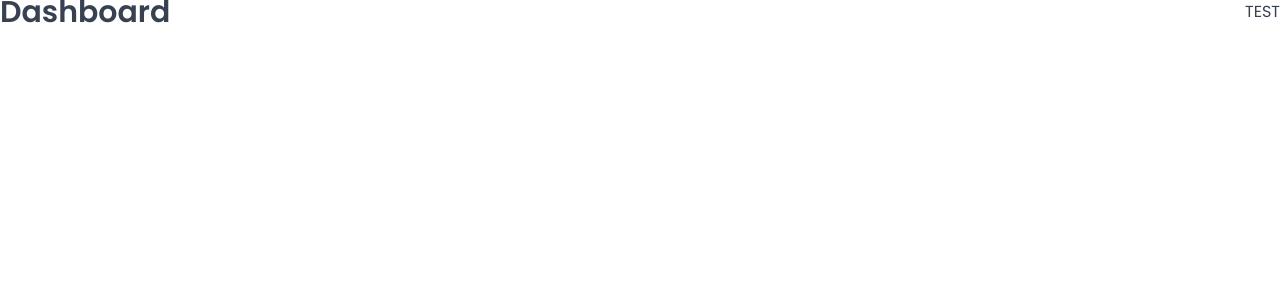
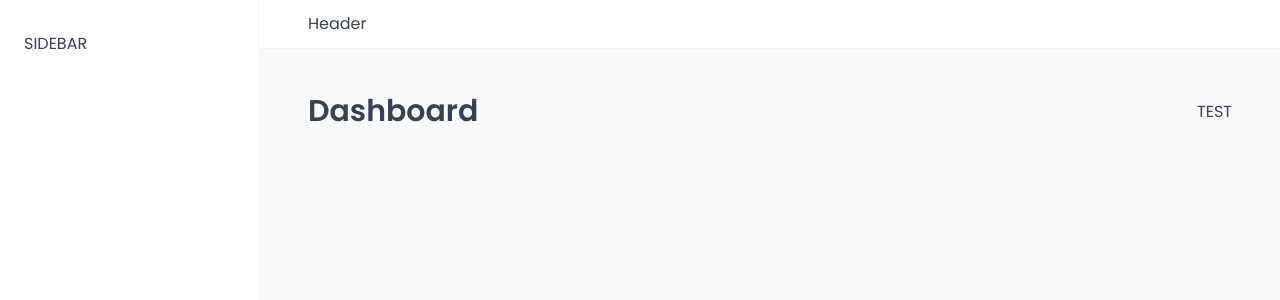
Before and after one commit to jonathanudeh/the-wild-oasis, a React (Vite) app: page /dashboard in a window 1280 px wide. Shown: the top 300 px of the page. Built offline with nearby package versions, Linux system fonts and the light colour scheme; a web font is replaced by a local one.

Commit message:
Working on the app layout

```diff
--- a/src/App.jsx
+++ b/src/App.jsx
@@ -8,6 +8,7 @@
 import Settings from "./pages/Settings";
 import Account from "./pages/Account";
 import GlobalStyles from "./styles/GlobalStyles";
+import AppLayout from "./ui/AppLayout";
 
 function App() {
   return (
@@ -15,6 +16,7 @@
       <GlobalStyles />
       <BrowserRouter>
         <Routes>
+          <Route element={<AppLayout />}>
             <Route index element={<Navigate replace to="dashboard" />} />
             <Route path="dashboard" element={<Dashboard />} />
             <Route path="bookings" element={<Bookings />} />
@@ -22,6 +24,7 @@
             <Route path="users" element={<Users />} />
             <Route path="settings" element={<Settings />} />
             <Route path="account" element={<Account />} />
+          </Route>
           <Route path="login" element={<Login />} />
           <Route path="*" element={<PageNotFound />} />
         </Routes>
--- a/src/ui/AppLayout.jsx
+++ b/src/ui/AppLayout.jsx
@@ -1,8 +1,28 @@
+import { Outlet } from "react-router-dom";
+import Header from "./Header";
+import SideBar from "./SideBar";
+import styled from "styled-components";
+
+const StyledAppLayout = styled.div`
+  display: grid;
+  grid-template-columns: 26rem 1fr;
+  grid-template-rows: auto 1fr;
+  height: 100vh;
+`;
+const Main = styled.main`
+  background-color: var(--color-grey-50);
+  padding: 4rem 4.8rem 6.4rem;
+`;
+
 function AppLayout() {
   return (
-    <div>
-      <p>App Layout</p>
-    </div>
+    <StyledAppLayout>
+      <Header />
+      <SideBar />
+      <Main>
+        <Outlet />
+      </Main>
+    </StyledAppLayout>
   );
 }
 
--- /dev/null
+++ b/src/ui/Header.jsx
@@ -0,0 +1,13 @@
+import styled from "styled-components";
+
+const StyledHeader = styled.header`
+  background-color: var(--color-grey-0);
+  padding: 1.2rem 4.8rem;
+  border-bottom: 1px solid var(--color-grey-100);
+`;
+
+function Header() {
+  return <StyledHeader>Header</StyledHeader>;
+}
+
+export default Header;
--- a/src/ui/Heading.jsx
+++ b/src/ui/Heading.jsx
@@ -7,8 +7,6 @@
       font-size: 30px;
       font-weight: 600;
     `}
-
-  line-height: 1.4rem;
 `;
 
 export default Heading;
--- /dev/null
+++ b/src/ui/SideBar.jsx
@@ -0,0 +1,15 @@
+import styled from "styled-components";
+
+const StyledSidebar = styled.aside`
+  background-color: var(--color-grey-0);
+  padding: 3.2rem 2.4rem;
+  border-right: 1px solid var(--color-grey-100);
+
+  grid-row: 1/-1;
+`;
+
+function SideBar() {
+  return <StyledSidebar>SIDEBAR</StyledSidebar>;
+}
+
+export default SideBar;
```
Lines whose indentation alone changed are shown as unchanged.
